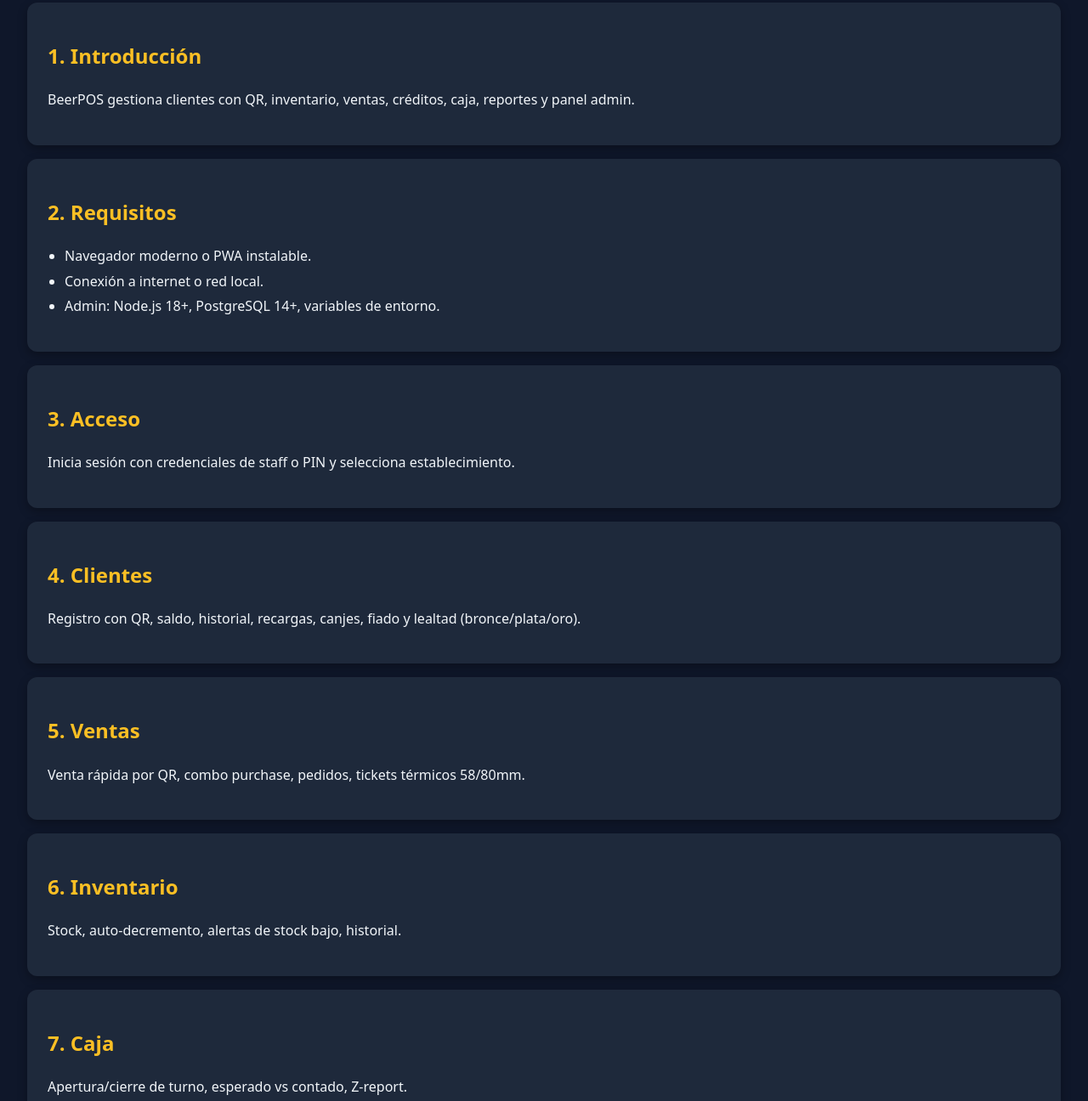
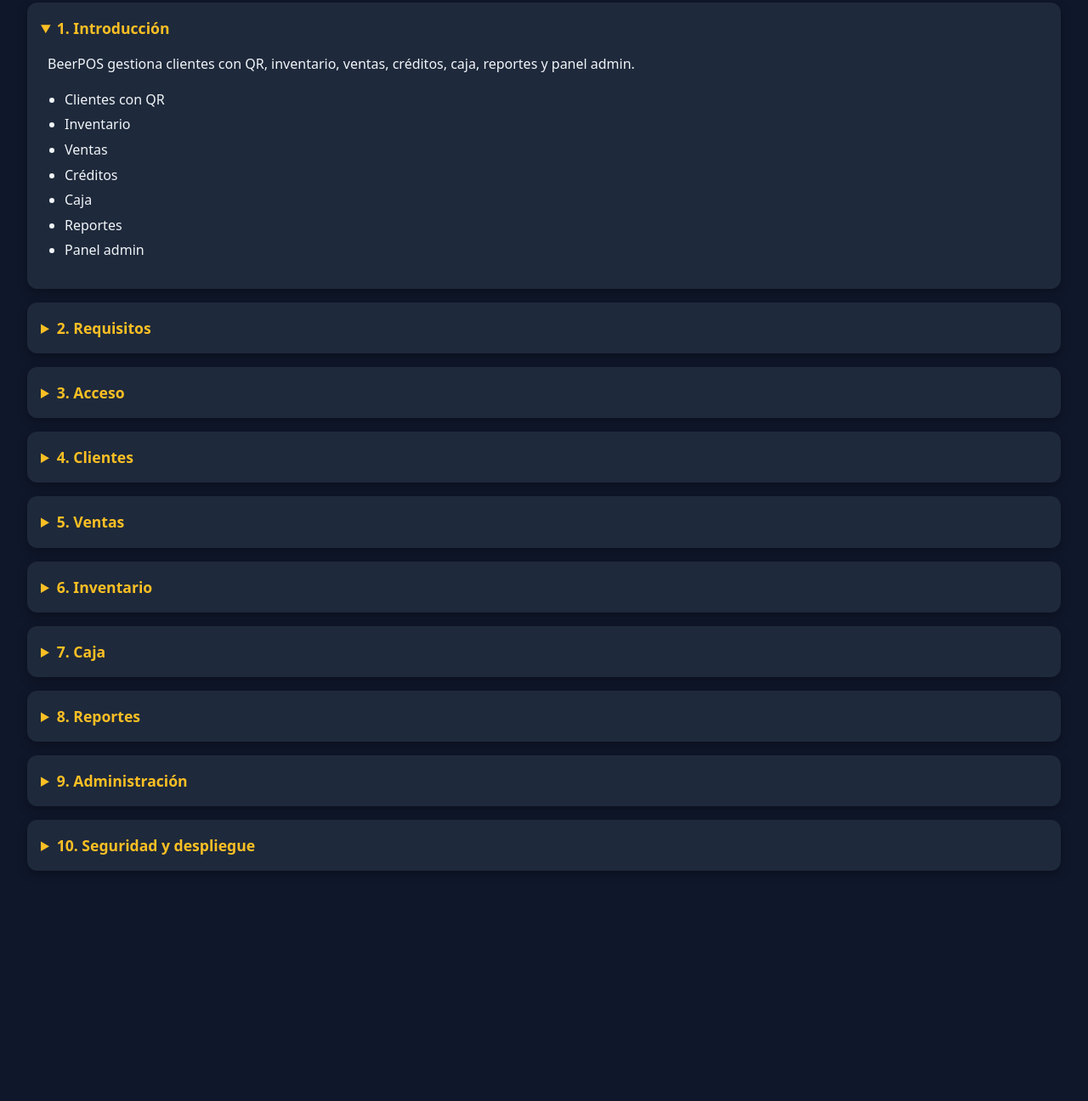
Before and after one commit to angelrojas428-git/beerpos, a plain HTML site: page docs/MANUAL.html in a window 1280 px wide. Shown: the part 133-1429 px from the top of the page at 85% size. After the commit the page ends 1206 px from the top, so only its background shows below. Drawn offline with Linux system fonts and the light colour scheme.

Commit message:
docs: interactive manual with expandable sections

```diff
--- a/docs/MANUAL.html
+++ b/docs/MANUAL.html
@@ -5,23 +5,26 @@
 <title>Manual de Usuario — BeerPOS</title>
 <style>
 body{font-family:system-ui,-apple-system,Segoe UI,Roboto,sans-serif;background:#0f172a;color:#f1f5f9;margin:0;padding:2rem;line-height:1.6}
-h1,h2,h3{color:#fbbf24} h1{border-bottom:2px solid #fbbf24;padding-bottom:.5rem}
-section{background:#1e293b;border-radius:12px;padding:1.5rem;margin:1rem 0;box-shadow:0 4px 12px rgba(0,0,0,.3)}
+h1{color:#fbbf24;border-bottom:2px solid #fbbf24;padding-bottom:.5rem}
+details{background:#1e293b;border-radius:12px;padding:1rem;margin:1rem 0;box-shadow:0 4px 12px rgba(0,0,0,.3)}
+summary{cursor:pointer;font-weight:700;color:#fbbf24;font-size:1.1rem}
+summary:hover{color:#fcd34d}
+.content{margin-top:.75rem;padding-left:.5rem}
 ul{padding-left:1.25rem} li{margin:.25rem 0}
 code{background:#0f172a;padding:.1rem .3rem;border-radius:4px}
 </style>
 </head>
 <body>
 <h1>Manual de Usuario — BeerPOS</h1>
-<section><h2>1. Introducción</h2><p>BeerPOS gestiona clientes con QR, inventario, ventas, créditos, caja, reportes y panel admin.</p></section>
-<section><h2>2. Requisitos</h2><ul><li>Navegador moderno o PWA instalable.</li><li>Conexión a internet o red local.</li><li>Admin: Node.js 18+, PostgreSQL 14+, variables de entorno.</li></ul></section>
-<section><h2>3. Acceso</h2><p>Inicia sesión con credenciales de staff o PIN y selecciona establecimiento.</p></section>
-<section><h2>4. Clientes</h2><p>Registro con QR, saldo, historial, recargas, canjes, fiado y lealtad (bronce/plata/oro).</p></section>
-<section><h2>5. Ventas</h2><p>Venta rápida por QR, combo purchase, pedidos, tickets térmicos 58/80mm.</p></section>
-<section><h2>6. Inventario</h2><p>Stock, auto-decremento, alertas de stock bajo, historial.</p></section>
-<section><h2>7. Caja</h2><p>Apertura/cierre de turno, esperado vs contado, Z-report.</p></section>
-<section><h2>8. Reportes</h2><p>Ventas por hora/día, top clientes, export CSV/Excel/PDF, auditoría.</p></section>
-<section><h2>9. Administración</h2><p>Staff, configuración, plataforma (onboarding, backup JSON).</p></section>
-<section><h2>10. Seguridad y despliegue</h2><p>Rate limiting, sesiones, HTTPS, Docker, monitoreo /api/health.</p></section>
+<details open><summary>1. Introducción</summary><div class="content"><p>BeerPOS gestiona clientes con QR, inventario, ventas, créditos, caja, reportes y panel admin.</p><ul><li>Clientes con QR</li><li>Inventario</li><li>Ventas</li><li>Créditos</li><li>Caja</li><li>Reportes</li><li>Panel admin</li></ul></div></details>
+<details><summary>2. Requisitos</summary><div class="content"><ul><li>Navegador moderno o PWA instalable.</li><li>Conexión a internet o red local.</li><li>Admin: Node.js 18+, PostgreSQL 14+, variables de entorno.</li></ul></div></details>
+<details><summary>3. Acceso</summary><div class="content"><p>Inicia sesión con credenciales de staff o PIN y selecciona establecimiento.</p></div></details>
+<details><summary>4. Clientes</summary><div class="content"><p>Registro con QR, saldo, historial, recargas, canjes, fiado y lealtad (bronce/plata/oro).</p></div></details>
+<details><summary>5. Ventas</summary><div class="content"><p>Venta rápida por QR, combo purchase, pedidos, tickets térmicos 58/80mm.</p></div></details>
+<details><summary>6. Inventario</summary><div class="content"><p>Stock, auto-decremento, alertas de stock bajo, historial.</p></div></details>
+<details><summary>7. Caja</summary><div class="content"><p>Apertura/cierre de turno, esperado vs contado, Z-report.</p></div></details>
+<details><summary>8. Reportes</summary><div class="content"><p>Ventas por hora/día, top clientes, export CSV/Excel/PDF, auditoría.</p></div></details>
+<details><summary>9. Administración</summary><div class="content"><p>Staff, configuración, plataforma (onboarding, backup JSON).</p></div></details>
+<details><summary>10. Seguridad y despliegue</summary><div class="content"><p>Rate limiting, sesiones, HTTPS, Docker, monitoreo /api/health.</p></div></details>
 </body>
 </html>
```
